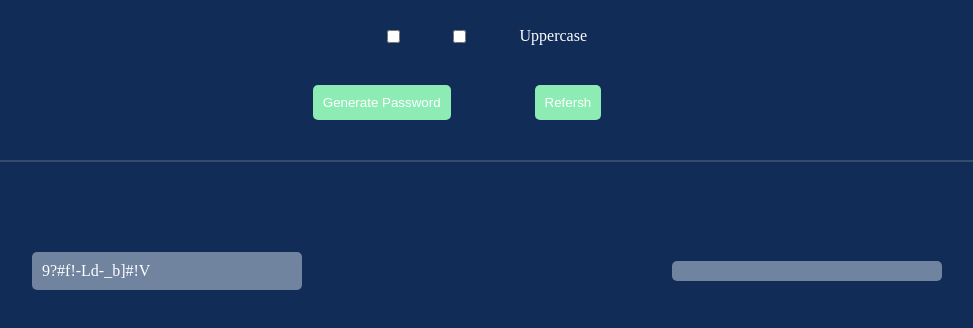
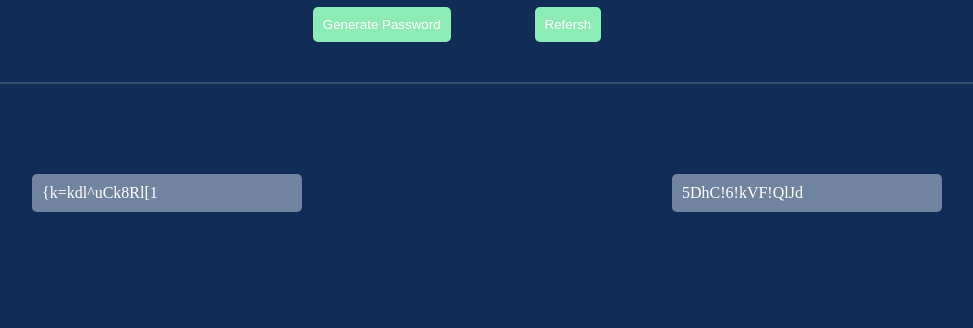
Before and after one commit to tunourah/password-generator, a plain HTML site: page index.html in a window 1280 px wide. Both pictures are taken after a click on the button "Generate Password". Shown: the part 138-466 px from the top of the page, without its empty margins (153-1126 px from the left). Drawn offline with Linux system fonts and the light colour scheme.

Commit message:
refactor the previous code

```diff
--- a/index.html
+++ b/index.html
@@ -10,12 +10,12 @@
     <div class="contenrOne">
       <h1>Generate a <span class="diifColor">random password</span></h1>
       <p>Never use an insecure again.</p>
-      <div class="checkbox">
+      <!-- <div class="checkbox">
         <input type="checkbox" id="length" />
 
         <input type="checkbox" id="uppercase" />
         <label for="uppercase">Uppercase</label>
-      </div>
+      </div> -->
       <div class="layoutbutton">
         <button id="generate">Generate Password</button>
         <button id="refresh">Refersh</button>
@@ -23,7 +23,7 @@
     </div>
     <div class="contenrTwo">
       <div id="passwordone"></div>
-      <div id="passwordttwo"></div>
+      <div id="passwordtwo"></div>
     </div>
     <script src="script.js"></script>
   </body>
--- a/script.js
+++ b/script.js
@@ -1,56 +1,42 @@
-const characters = ["A","B","C","D","E","F","G","H","I","J","K","L","M","N","O",
-"P","Q","R","S","T","U","V","W","X","Y","Z","a","b","c","d","e","f","g","h","i","j",
-"k","l","m","n","o","p","q","r","s","t","u","v","w","x","y","z", "0", "1", "2", "3", "4",
-"5", "6", "7", "8", "9","~","`","!","@","#","$","%","^","&","*","(",")","_","-","+",
-"=","{","[","}","]",",","|",":",";","<",">",".","?",
-"/"];
-passwordone = document.getElementById("passwordone");
-passwordtwo = document.getElementById("passwordttwo");
-console.log(passwordttwo);
+const characters = [
+    "A", "B", "C", "D", "E", "F", "G", "H", "I", "J", "K", "L", "M", "N", "O",
+    "P", "Q", "R", "S", "T", "U", "V", "W", "X", "Y", "Z", "a", "b", "c", "d",
+    "e", "f", "g", "h", "i", "j", "k", "l", "m", "n", "o", "p", "q", "r", "s",
+    "t", "u", "v", "w", "x", "y", "z", "0", "1", "2", "3", "4", "5", "6", "7",
+    "8", "9", "~", "`", "!", "@", "#", "$", "%", "^", "&", "*", "(", ")", "_",
+    "-", "+", "=", "{", "[", "}", "]", ",", "|", ":", ";", "<", ">", ".", "?",
+    "/"
+];
+
+const passwordone = document.getElementById("passwordone");
+const passwordtwo = document.getElementById("passwordtwo");
+const generate = document.getElementById("generate");
+const refresh = document.getElementById("refresh");
+
 let isActivated = false;
-let doing = true;
 
-generate.addEventListener("click", function() {
-
-        generatePassword()
-
-
-
-})
-
-refresh.addEventListener("click", function() {
-
-    cleer();
-})
-
+generate.addEventListener("click", generatePassword);
+refresh.addEventListener("click", clearPasswords);
 
 function generatePassword() {
     if (!isActivated) {
-        for (let i=0; i<15; i++) {
-            let randomnum = Math.floor(Math.random() * characters.length);
-        let randomchar = characters[randomnum];
-                passwordone.textContent += randomchar;
-
-
-        }
+        passwordone.textContent = createRandomPassword();
+        passwordtwo.textContent = createRandomPassword();
         isActivated = true;
-    } else if (isActivated){
-        for (let i=0; i<15; i++) {
-            let randomnum = Math.floor(Math.random() * characters.length);
-        let randomchar = characters[randomnum];
-        passwordtwo.textContent += randomchar;
-
-
-        }
-        isActivated = false;
-
-
     }
-
-
 }
 
-function cleer() {
+function createRandomPassword(length = 15) {
+    let password = "";
+    for (let i = 0; i < length; i++) {
+        const randomIndex = Math.floor(Math.random() * characters.length);
+        password += characters[randomIndex];
+    }
+    return password;
+}
+
+function clearPasswords() {
     passwordone.textContent = "";
     passwordtwo.textContent = "";
+    isActivated = false;
 }
--- a/style.css
+++ b/style.css
@@ -32,7 +32,7 @@ button {
     justify-content: space-around;
     align-items: center;
 }
-#passwordone  , #passwordttwo {
+#passwordone  , #passwordtwo {
  border: none ;
  width: 250px;
     padding: 10px;
```
